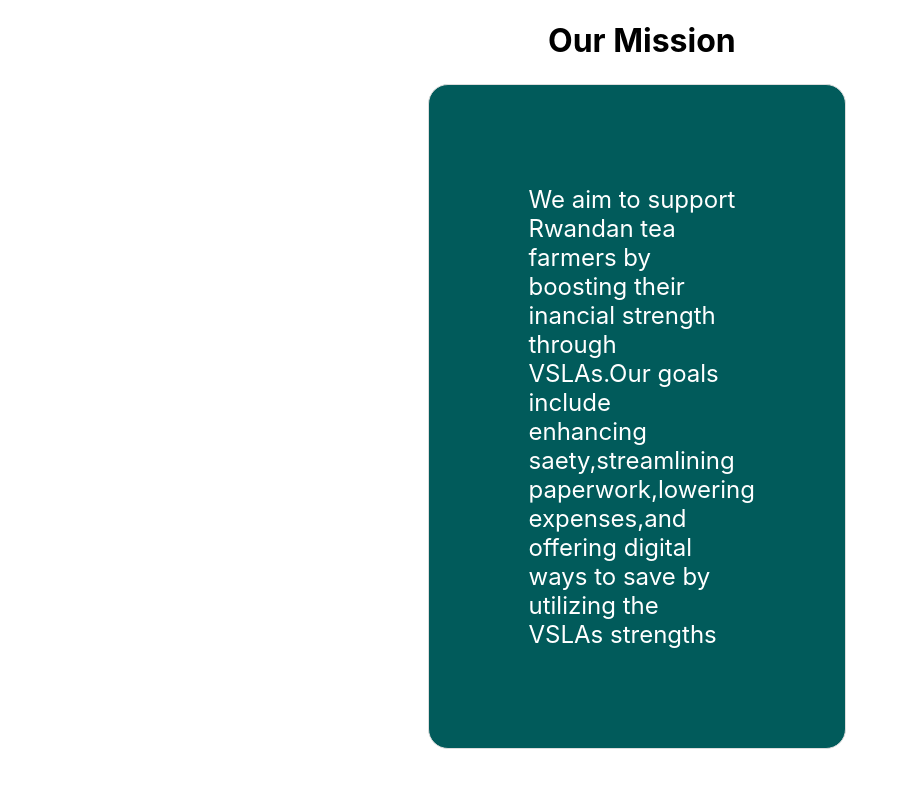
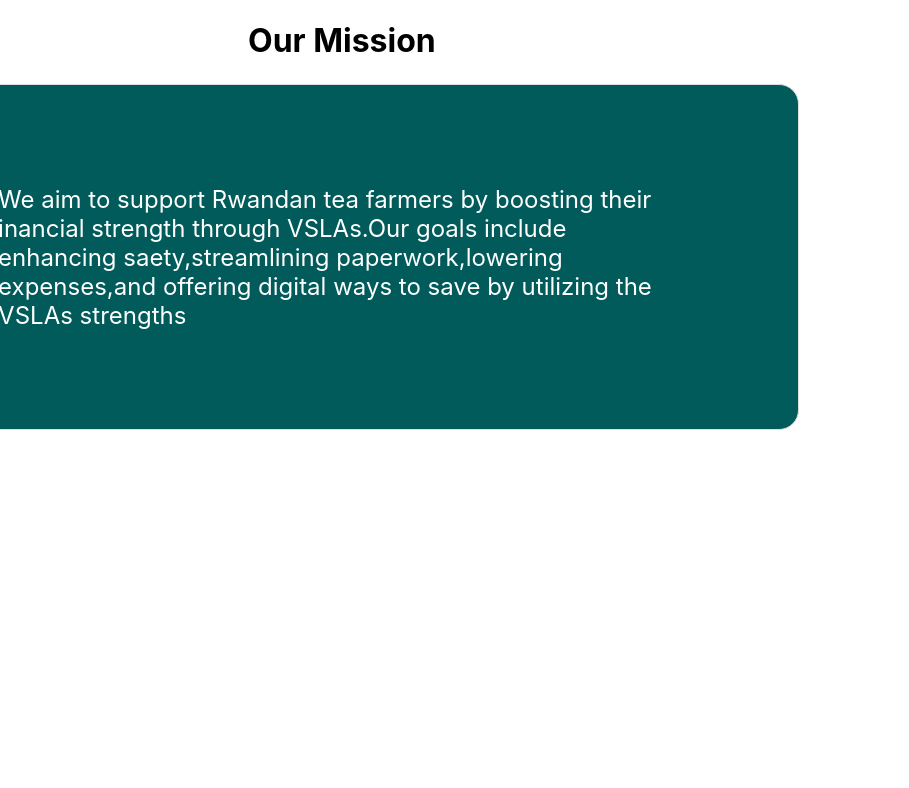
Before and after one commit to akirachix/Samaa-Informational, a React (Create React App) app in the folder econtrust/: page / in a window 1280 px wide. Shown: the top 788 px of the page, without its empty margins (0-909 px from the left). Built offline with nearby package versions, Linux system fonts and the light colour scheme.

Commit message:
made changes

```diff
--- a/econtrust/src/mission/index.css
+++ b/econtrust/src/mission/index.css
@@ -477,3 +477,18 @@
      }
 
 }
+
+@media (min-width:912px) and (max-width: 1368px){
+    .textpara{
+        border: 1px solid #ddd;
+        margin-left: -20%;
+        margin-right: 100px;
+        max-width: 700px;
+
+     }
+
+     .mission-text{
+        margin-left: 120px;
+     }
+
+}
```
